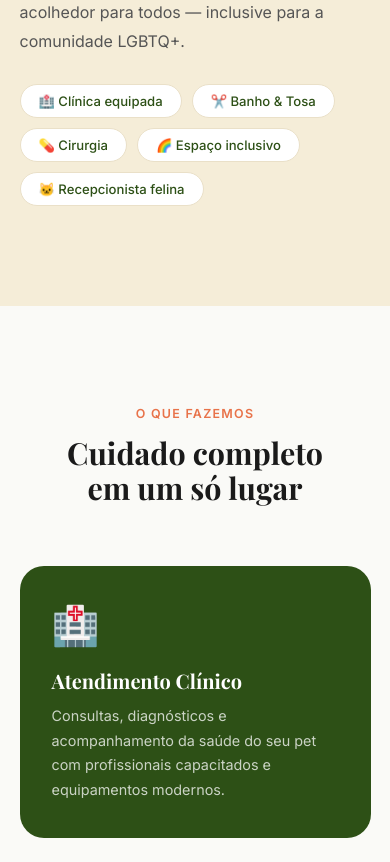
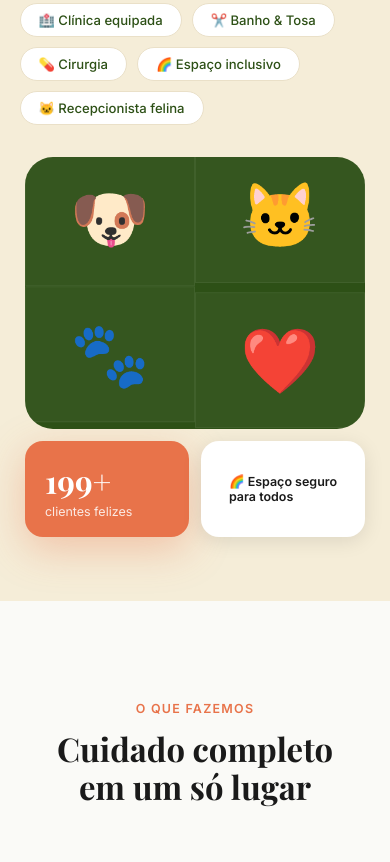
Before and after one commit to Blupas/pet, a plain HTML site: page index.html in a window 390 px wide. Shown: the part 1905-2767 px from the top of the page. Drawn offline with nearby package versions, Linux system fonts and the light colour scheme; a web font is replaced by a local one.

Commit message:
corretiao

```diff
--- a/index.html
+++ b/index.html
@@ -586,6 +586,60 @@
     @media (prefers-reduced-motion: reduce) {
       *, *::before, *::after { animation: none !important; transition: none !important; }
     }
+
+    @media (max-width: 768px) {
+  #sobre {
+    display: flex;
+    flex-direction: column;
+    padding: 64px 5%;
+    gap: 32px;
+  }
+
+  #sobre > div:first-child {
+    order: 1;
+  }
+
+  .sobre-image-side {
+    order: 2;
+    width: 100%;
+    max-width: 340px;
+    margin: 0 auto;
+    display: grid;
+    grid-template-columns: 1fr 1fr;
+    gap: 12px;
+  }
+
+  .sobre-img-box {
+    grid-column: 1 / -1;
+    padding-bottom: 80%;
+    border-radius: 28px;
+  }
+
+  .sobre-card-float,
+  .lgbtq-badge {
+    position: static;
+    inset: auto;
+    transform: none;
+    width: 100%;
+    min-height: 96px;
+    border-radius: 18px;
+  }
+
+  .sobre-card-float {
+    padding: 18px 20px;
+  }
+
+  .lgbtq-badge {
+    padding: 14px 16px;
+    justify-content: center;
+    text-align: left;
+  }
+
+  .section-title {
+    font-size: 2.05rem;
+    line-height: 1.15;
+  }
+}
   </style>
 </head>
 <body>
```
